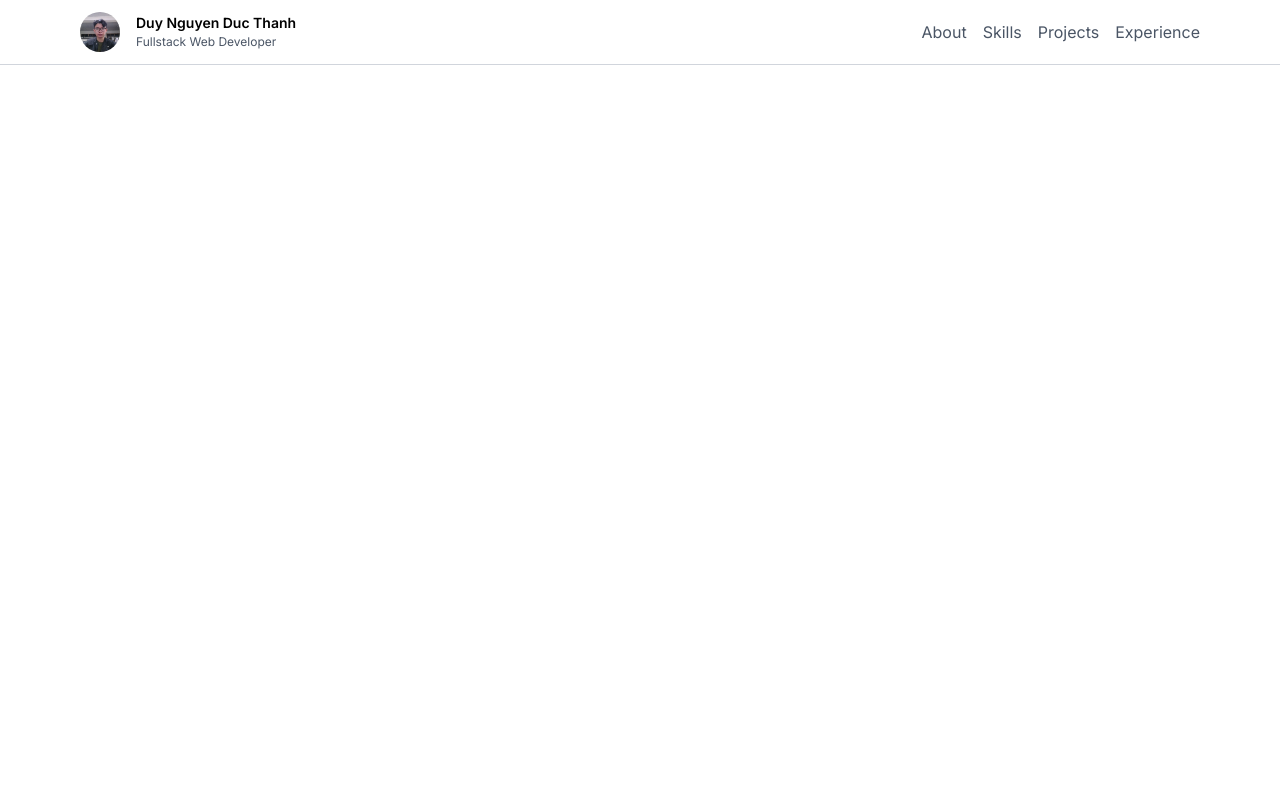
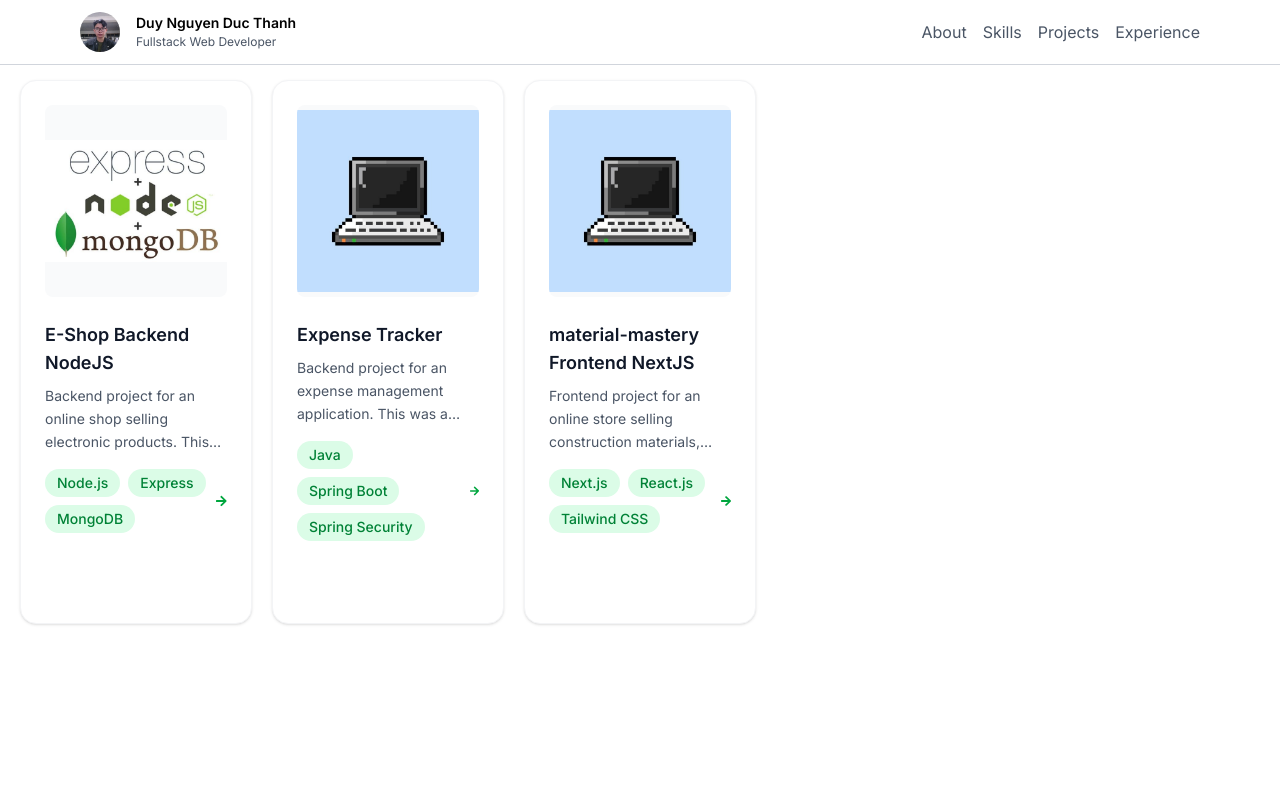
Before and after one commit to DuyDangCode/cv-online, a Next.js app: page /projects in a window 1280 px wide. Shown: the top 800 px of the page. Built offline with nearby package versions, Linux system fonts and the light colour scheme.

Commit message:
project page

```diff
--- a/src/app/layout.js
+++ b/src/app/layout.js
@@ -1,9 +1,7 @@
 import './globals.css'
 import Image from 'next/image'
-import Link from 'next/link'
 import { Inter } from 'next/font/google'
-import { FaBars } from 'react-icons/fa'
-import MobileNav from './mobileNav'
+import HeaderNav from '@/components/headerNav'
 
 export const metadata = {
   title: 'Duy Nguyen Duc Thanh',
@@ -38,7 +36,7 @@ export default function RootLayout({ children }) {
                 </p>
               </div>
             </div>
-            <MobileNav />
+            <HeaderNav />
           </div>
           <hr className='border-t w-full border-gray-300' />
         </header>
--- a/src/app/projects/page.js
+++ b/src/app/projects/page.js
@@ -1,3 +1,12 @@
+import ProjectCard from '@/components/projectCard'
+import { PROJECTS } from '@/data/projects'
+
 export default function Projects() {
-  return <div className='flex flex-col'></div>
+  return (
+    <div className='min-h-screen pt-20 pb-10 px-20 md:px-5 md:grid-cols-3 grid-cols-1 gap-5 grid lg:grid-cols-5  h-full w-full'>
+      {PROJECTS.map((project, id) => (
+        <ProjectCard key={id} {...project}></ProjectCard>
+      ))}
+    </div>
+  )
 }
--- a/src/app/projects/projectCard.js
+++ /dev/null
@@ -1,3 +0,0 @@
-export default function ProjectCard() {
-  return <div></div>
-}
--- a/src/app/mobileNav.js
+++ b/src/components/headerNav.js
@@ -3,7 +3,7 @@
 import Link from 'next/link'
 import { useState } from 'react'
 
-export default function MobileNav() {
+export default function HeaderNav() {
   const [isOpen, setIsOpen] = useState(false)
 
   return (
--- /dev/null
+++ b/src/components/projectCard.js
@@ -0,0 +1,48 @@
+import Image from 'next/image'
+import Link from 'next/link'
+import { FaArrowRight } from 'react-icons/fa'
+
+export default function ProjectCard({ image, title, description, tags }) {
+  return (
+    <div className='bg-white overflow-hidden rounded-2xl shadow-sm border border-gray-100 p-6 hover:shadow-lg transition h-full  md:max-h-[80%]'>
+      {/* Image */}
+      <Link href={`/projects/`}>
+        <div className='w-full h-48 flex items-center justify-center overflow-hidden rounded-lg bg-gray-50'>
+          <Image
+            src={image == null || image.length === 0 ? '/project.jpg' : image}
+            alt={title}
+            className='object-contain w-full'
+            width={50}
+            height={50}
+          />
+        </div>
+
+        {/* Title */}
+        <h3 className='mt-6 text-lg font-semibold text-gray-900'>{title}</h3>
+
+        {/* Description */}
+        <p className='mt-2 text-gray-600 text-sm leading-relaxed line-clamp-3'>
+          {description}
+        </p>
+
+        {/* Footer: Tag + Arrow */}
+        <div className='mt-4 flex items-center justify-between'>
+          <div className='space-x-2 space-y-2'>
+            {Array(3)
+              .fill(1)
+              .map((item, id) => (
+                <span
+                  key={id}
+                  className='inline-block px-3 py-1 text-sm font-medium text-green-700 bg-green-100 rounded-full'
+                >
+                  {tags[id]}
+                </span>
+              ))}
+          </div>
+
+          <FaArrowRight className='w-4 h-4 text-green-600' />
+        </div>
+      </Link>
+    </div>
+  )
+}
--- /dev/null
+++ b/src/data/projects.js
@@ -0,0 +1,43 @@
+const PROJECTS = [
+  {
+    image: '/nodejs-backend.jpg',
+    title: 'E-Shop Backend NodeJS',
+    description: `Backend project for an online shop selling electronic products. This was a solo, self-study project.
+Key functionalities include: CRUD for products, inventory, user management, shopping cart, vouchers, and orders, as well as managing high concurrent purchase loads.
+GitHub: https://github.com/DuyDangCode/EShop_BE_NodeJS`,
+    tags: ['Node.js', 'Express', 'MongoDB', 'Redis', 'AWS EC2', 'Cloudinary'],
+  },
+  {
+    image: '',
+    title: 'Expense Tracker',
+    description: `Backend project for an expense management application. This was a solo, self-study project.
+Key functionalities include: User authentication and registration, expense management (add, update, delete, categorize), and expense statistics and reporting.
+GitHub: https://github.com/DuyDangCode/Expense-Tracker-Server`,
+    tags: [
+      'Java',
+      'Spring Boot',
+      'Spring Security',
+      'Spring JPA',
+      'Spring Validation',
+      'MySQL',
+    ],
+  },
+  {
+    image: '',
+    title: 'material-mastery Frontend NextJS',
+    description: `Frontend project for an online store selling construction materials, developed as part of a 3-person team.
+Key Responsibilities: Developed UIs for pages like login, registration, homepage, product details, and checkout. Integrated API calls for the admin dashboard. Developed a dynamic routing system for delivery addresses using Leaflet Map.
+Customer Site GitHub: https://github.com/Team3-in-1/material-mastery
+Admin Panel GitHub: https://github.com/DuyDangCode/mm-admin`,
+    tags: [
+      'Next.js',
+      'React.js',
+      'Tailwind CSS',
+      'Mantine UI',
+      'React Query',
+      'Leaflet.js',
+    ],
+  },
+]
+
+export { PROJECTS }
```
Also changed, not shown: public/nodejs-backend.jpg (added), public/project.jpg (added).
